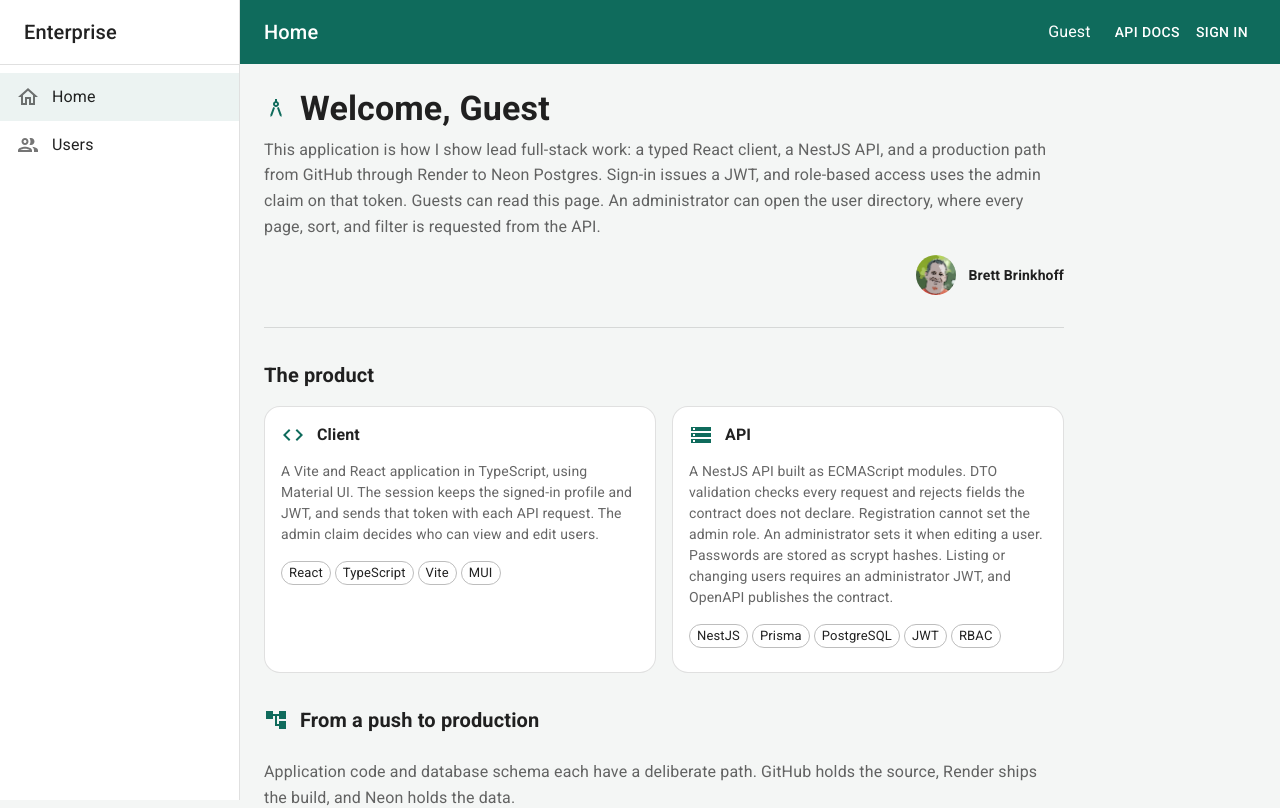
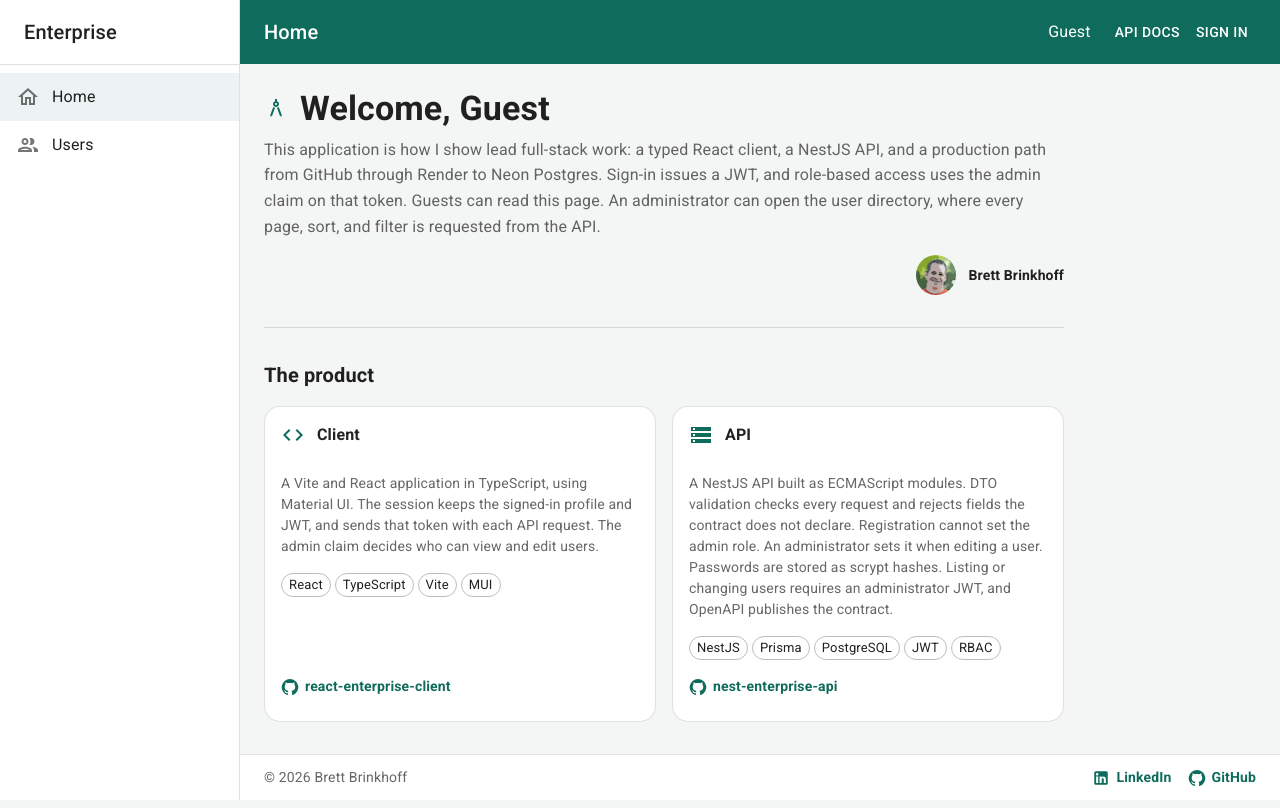
Before and after one commit to BrettBBB/react-enterprise-client, a React (Vite) app: page / in a window 1280 px wide. Shown: the top 808 px of the page. Built offline with nearby package versions, Linux system fonts and the light colour scheme; no server answers.

Commit message:
Added Footer and linked media

```diff
--- a/src/home/HomePage.css
+++ b/src/home/HomePage.css
@@ -71,9 +71,17 @@
 }
 
 .home-page .home-card {
+  display: flex;
+  flex-direction: column;
   flex: 1;
   min-width: 280px;
   border-radius: 16px;
+}
+
+.home-page .home-card-body {
+  display: flex;
+  flex-direction: column;
+  flex: 1;
 }
 
 .home-card-heading {
@@ -99,6 +107,26 @@
   display: flex;
   flex-wrap: wrap;
   gap: 4px;
+}
+
+.home-repo {
+  display: inline-flex;
+  align-items: center;
+  gap: 6px;
+  margin-top: auto;
+  padding-top: 16px;
+  color: #0f6b5c;
+  font-size: 0.875rem;
+  font-weight: 600;
+  text-decoration: none;
+}
+
+.home-repo:hover {
+  text-decoration: underline;
+}
+
+.home-repo .home-repo-icon {
+  font-size: 1.125rem;
 }
 
 .home-steps {
--- a/src/home/HomePage.tsx
+++ b/src/home/HomePage.tsx
@@ -1,6 +1,7 @@
 import AccountTreeIcon from "@mui/icons-material/AccountTree";
 import ArchitectureIcon from "@mui/icons-material/Architecture";
 import CodeIcon from "@mui/icons-material/Code";
+import GitHubIcon from "@mui/icons-material/GitHub";
 import StorageIcon from "@mui/icons-material/Storage";
 import { Card, CardContent, Chip, Divider } from "@mui/material";
 
@@ -22,6 +23,15 @@ const pipeline = [
     copy: "Production data is Neon Postgres. The running API uses the pooled connection. Schema changes are applied with Prisma’s deploy command on the direct connection, using the same migration history as local development.",
   },
 ] as const;
+
+function RepoLink({ href, name }: { href: string; name: string }) {
+  return (
+    <a className="home-repo" href={href} target="_blank" rel="noreferrer">
+      <GitHubIcon className="home-repo-icon" aria-hidden />
+      {name}
+    </a>
+  );
+}
 
 export function HomePage() {
   const { user } = useAuth();
@@ -59,7 +69,7 @@ export function HomePage() {
 
         <div className="home-cards">
           <Card className="home-card" variant="outlined">
-            <CardContent>
+            <CardContent className="home-card-body">
               <div className="home-card-heading">
                 <CodeIcon color="primary" />
                 <h3 className="home-card-title">Client</h3>
@@ -76,11 +86,15 @@ export function HomePage() {
                 <Chip label="Vite" size="small" variant="outlined" />
                 <Chip label="MUI" size="small" variant="outlined" />
               </div>
+              <RepoLink
+                href="https://github.com/BrettBBB/react-enterprise-client"
+                name="react-enterprise-client"
+              />
             </CardContent>
           </Card>
 
           <Card className="home-card" variant="outlined">
-            <CardContent>
+            <CardContent className="home-card-body">
               <div className="home-card-heading">
                 <StorageIcon color="primary" />
                 <h3 className="home-card-title">API</h3>
@@ -100,6 +114,10 @@ export function HomePage() {
                 <Chip label="JWT" size="small" variant="outlined" />
                 <Chip label="RBAC" size="small" variant="outlined" />
               </div>
+              <RepoLink
+                href="https://github.com/BrettBBB/nest-enterprise-api"
+                name="nest-enterprise-api"
+              />
             </CardContent>
           </Card>
         </div>
--- a/src/index.css
+++ b/src/index.css
@@ -12,3 +12,43 @@ code {
 .text-secondary {
   color: rgba(0, 0, 0, 0.6);
 }
+
+.app-footer {
+  display: flex;
+  flex-wrap: wrap;
+  align-items: center;
+  justify-content: space-between;
+  gap: 12px 24px;
+  flex-shrink: 0;
+  padding: 12px 24px;
+  border-top: 1px solid rgba(0, 0, 0, 0.12);
+  background: #fff;
+  color: rgba(0, 0, 0, 0.6);
+  font-size: 0.875rem;
+}
+
+.app-footer-copy {
+  margin: 0;
+}
+
+.app-footer-links {
+  display: flex;
+  gap: 16px;
+}
+
+.app-footer-links a {
+  display: inline-flex;
+  align-items: center;
+  gap: 6px;
+  color: #0f6b5c;
+  font-weight: 600;
+  text-decoration: none;
+}
+
+.app-footer-links .app-footer-icon {
+  font-size: 1.125rem;
+}
+
+.app-footer-links a:hover {
+  text-decoration: underline;
+}
--- a/src/shell/AppShell.tsx
+++ b/src/shell/AppShell.tsx
@@ -1,4 +1,6 @@
+import GitHubIcon from '@mui/icons-material/GitHub';
 import HomeOutlinedIcon from '@mui/icons-material/HomeOutlined';
+import LinkedInIcon from '@mui/icons-material/LinkedIn';
 import PeopleOutlinedIcon from '@mui/icons-material/PeopleOutlined';
 import AppBar from '@mui/material/AppBar';
 import Box from '@mui/material/Box';
@@ -106,9 +108,28 @@ export function AppShell() {
         sx={{ flexGrow: 1, minWidth: 0, display: 'flex', flexDirection: 'column' }}
       >
         <Toolbar />
-        <Box sx={{ flex: 1, minHeight: 0, display: 'flex', flexDirection: 'column', p: 3 }}>
+        <Box
+          sx={{ flex: 1, minHeight: 0, display: 'flex', flexDirection: 'column', p: 3, overflow: 'auto' }}
+        >
           <PageFrame page={page} needsAuth={needsAuth} canManageUsers={canManageUsers} />
         </Box>
+        <footer className="app-footer">
+          <p className="app-footer-copy">© {new Date().getFullYear()} Brett Brinkhoff</p>
+          <nav className="app-footer-links" aria-label="Professional profiles">
+            <a
+              href="https://www.linkedin.com/in/brett-brinkhoff/"
+              target="_blank"
+              rel="noreferrer"
+            >
+              <LinkedInIcon className="app-footer-icon" aria-hidden />
+              LinkedIn
+            </a>
+            <a href="https://github.com/BrettBBB" target="_blank" rel="noreferrer">
+              <GitHubIcon className="app-footer-icon" aria-hidden />
+              GitHub
+            </a>
+          </nav>
+        </footer>
       </Box>
     </Box>
   );
```
Also changed, not shown: 1 other file (tests, documents, lock files or other folders).
